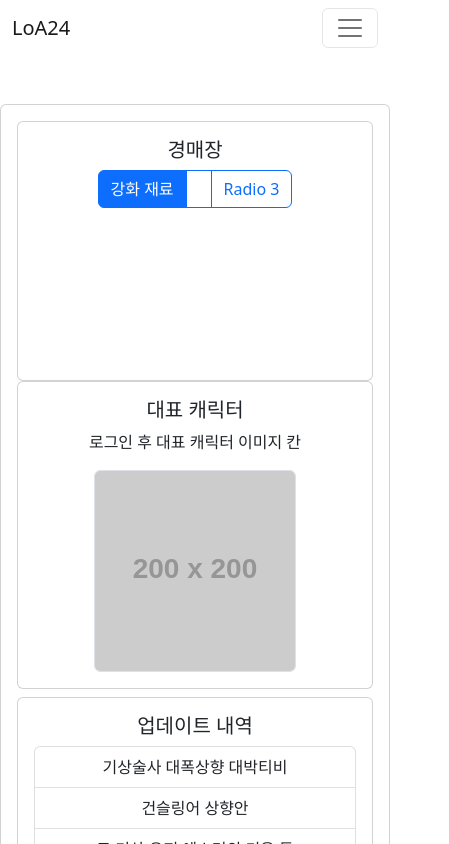
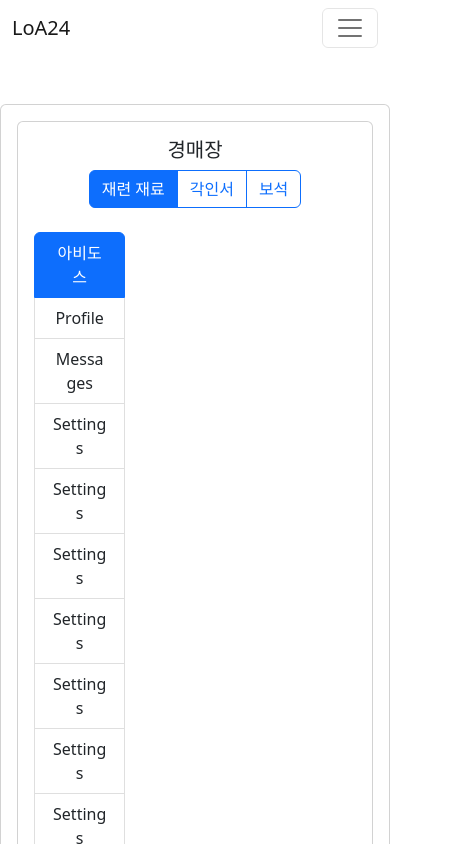
Before and after one commit to ChangHyukGod/Loa24, a Vue app in the folder front/: page / in a window 390 px wide. Shown: the top 844 px of the page, 449 px wide, since content can reach past the window. Built offline with nearby package versions, Linux system fonts and the light colour scheme; no server answers; a web font is replaced by a local one.

Commit message:
25/02/13 HomeView.vue
경매장 시세 카테고리 수정중 중간 저장 그래프 반응형 기능 손보는 중

```diff
--- a/front/src/views/HomeView.vue
+++ b/front/src/views/HomeView.vue
@@ -7,15 +7,47 @@
       <div class="card flex-grow-1">
         <div class="card-body">
           <h5 class="card-title">경매장</h5>
+          <!-- 시세 카테고리 -->
           <div class="btn-group" role="group" aria-label="Basic radio toggle button group">
             <input type="radio" class="btn-check" name="btnradio" id="btnradio1" autocomplete="off" checked>
-            <label class="btn btn-outline-primary" for="btnradio1">강화 재료</label>
+            <label class="btn btn-outline-primary" for="btnradio1">재련 재료</label>
             <input type="radio" class="btn-check" name="btnradio" id="btnradio2" autocomplete="off">
-            <label class="btn btn-outline-primary" for="btnradio2"></label>
+            <label class="btn btn-outline-primary" for="btnradio2">각인서</label>
             <input type="radio" class="btn-check" name="btnradio" id="btnradio3" autocomplete="off">
-            <label class="btn btn-outline-primary" for="btnradio3">Radio 3</label>
+            <label class="btn btn-outline-primary" for="btnradio3">보석</label>
           </div>
-          <canvas ref="myChart"></canvas>
+          <!-- 시세 카테고리 닫기 -->
+          <div class="row mt-4">
+            <div class="col-4">
+              <div class="list-group" id="list-tab" role="tablist">
+                <a class="list-group-item list-group-item-action active" id="list-home-list" data-bs-toggle="list" href="#list-home" role="tab" aria-controls="list-home">아비도스</a>
+                <a class="list-group-item list-group-item-action" id="list-profile-list" data-bs-toggle="list" href="#list-profile" role="tab" aria-controls="list-profile">Profile</a>
+                <a class="list-group-item list-group-item-action" id="list-messages-list" data-bs-toggle="list" href="#list-messages" role="tab" aria-controls="list-messages">Messages</a>
+                <a class="list-group-item list-group-item-action" id="list-settings-list" data-bs-toggle="list" href="#list-settings" role="tab" aria-controls="list-settings">Settings</a>
+                <a class="list-group-item list-group-item-action" id="list-settings-list" data-bs-toggle="list" href="#list-settings" role="tab" aria-controls="list-settings">Settings</a>
+                <a class="list-group-item list-group-item-action" id="list-settings-list" data-bs-toggle="list" href="#list-settings" role="tab" aria-controls="list-settings">Settings</a>
+                <a class="list-group-item list-group-item-action" id="list-settings-list" data-bs-toggle="list" href="#list-settings" role="tab" aria-controls="list-settings">Settings</a>
+                <a class="list-group-item list-group-item-action" id="list-settings-list" data-bs-toggle="list" href="#list-settings" role="tab" aria-controls="list-settings">Settings</a>
+                <a class="list-group-item list-group-item-action" id="list-settings-list" data-bs-toggle="list" href="#list-settings" role="tab" aria-controls="list-settings">Settings</a>
+                <a class="list-group-item list-group-item-action" id="list-settings-list" data-bs-toggle="list" href="#list-settings" role="tab" aria-controls="list-settings">Settings</a>
+              </div>
+            </div>
+            <div class="col-8 ">
+              <div class="tab-content" id="nav-tabContent">
+                <div class="tab-pane fade show active" id="list-home" role="tabpanel" aria-labelledby="list-home-list">
+                  <!-- 차트 -->
+                  <canvas ref="myChart"></canvas>
+                </div>
+                <div class="tab-pane fade" id="list-profile" role="tabpanel" aria-labelledby="list-profile-list">...</div>
+                <div class="tab-pane fade" id="list-messages" role="tabpanel" aria-labelledby="list-messages-list">...</div>
+                <div class="tab-pane fade" id="list-settings" role="tabpanel" aria-labelledby="list-settings-list">...</div>
+              </div>
+            </div>
+          </div>
+
+          <!-- 차트 -->
+          <!-- <canvas ref="myChart"></canvas> -->
+
         </div>
       </div>
     </div>
@@ -66,6 +98,7 @@
                   <li class="list-group-item list-group-item-action">에키드나</li>
               </ul>
             </div>
+
             <!-- 두번째 캐릭 -->
             <img src="https://placehold.co/100x200" class="object-fit-cover border rounded col-sm-1">
             <div class="col-1">
@@ -75,6 +108,7 @@
                   <li class="list-group-item list-group-item-action">에키드나</li>
               </ul>
             </div>
+
             <!-- 세번째 캐릭 -->
             <img src="https://placehold.co/100x200" class="object-fit-cover border rounded col-sm-1">
             <div class="col-1">
@@ -84,6 +118,7 @@
                   <li class="list-group-item list-group-item-action">에키드나</li>
               </ul>
             </div>
+
             <!-- 네번째 캐릭 -->
             <img src="https://placehold.co/100x200" class="object-fit-cover border rounded col-sm-1">
             <div class="col-1">
@@ -93,6 +128,7 @@
                   <li class="list-group-item list-group-item-action">에키드나</li>
               </ul>
             </div>
+
             <!-- 다섯번째 캐릭 -->
             <img src="https://placehold.co/100x200" class="object-fit-cover border rounded col-sm-1">
             <div class="col-1">
@@ -102,6 +138,7 @@
                   <li class="list-group-item list-group-item-action">에키드나</li>
               </ul>
             </div>
+
           <!-- 여섯번째 캐릭 -->
           <img src="https://placehold.co/100x200" class="object-fit-cover border rounded col-sm-1">
             <div class="col-1">
@@ -111,12 +148,14 @@
                   <li class="list-group-item list-group-item-action">에키드나</li>
               </ul>
             </div>
+
           </div>
         </div>
         </div>
       </div>
     </div>
   </div>
+  <!-- 숙제현황표 닫기 -->
 </div>
 </template>
 <script>
@@ -188,6 +227,13 @@ export default {
           ]
         },
         options: {
+          maintainAspectRatio: true,
+          plugins: {
+            legend:{
+              fullSize : true,
+              position : 'center'
+            },
+          },
           scales: {
             y: {
               beginAtZero: true,
```
